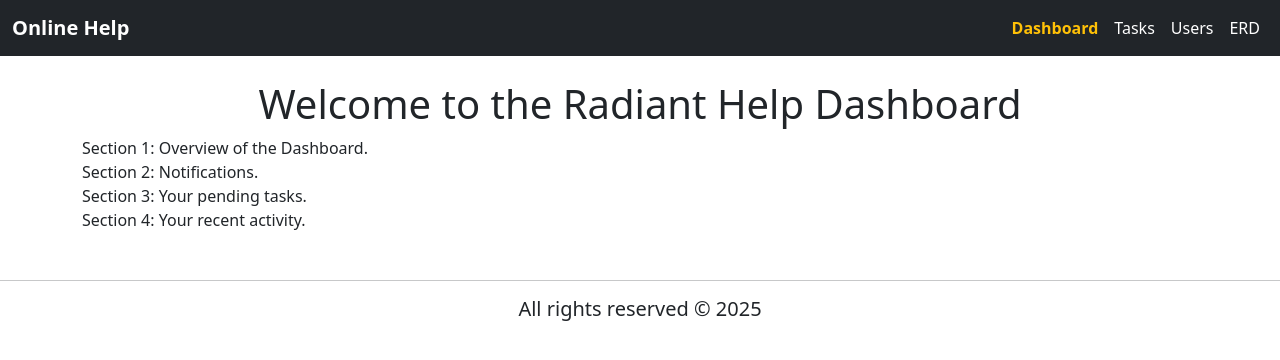
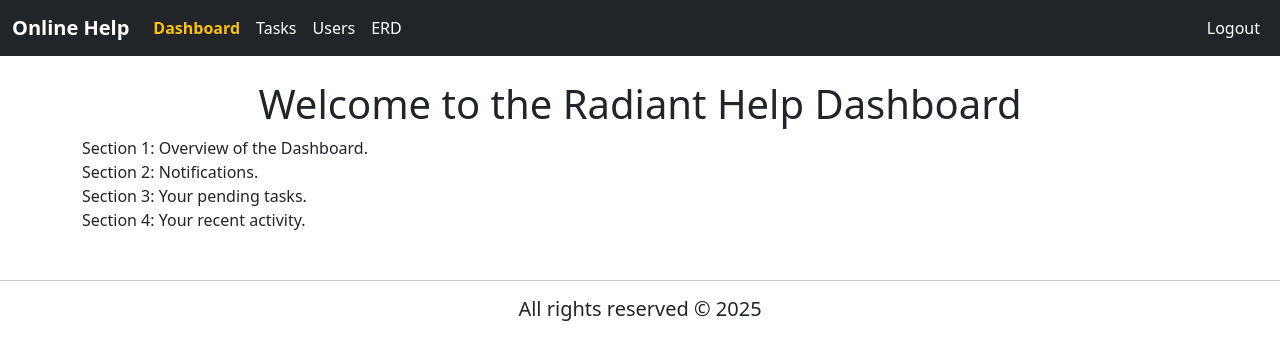
Before and after one commit to nathan-rushing/help_dashboard_django, a Django app: page /online_help/ in a window 1280 px wide. Shown: the top 360 px of the page. Run offline with Django 5.2, Linux system fonts and the light colour scheme; a user stored in the database is signed in; parts of the project's set-up code (start-up, migrations or seed data) failed here and were passed over.

Commit message:
navbar with login and logout

```diff
--- a/dashboard/online_help/templates/online_help/navbar.html
+++ b/dashboard/online_help/templates/online_help/navbar.html
@@ -7,7 +7,7 @@
             <span class="navbar-toggler-icon"></span>
         </button>
         <div class="collapse navbar-collapse" id="navbarNav">
-            <ul class="navbar-nav ms-auto">
+            <ul class="navbar-nav me-auto">  <!-- "me-auto" aligns the left items to the left -->
                 <li class="nav-item">
                     <a class="nav-link {% if request.resolver_match.url_name == 'home' %}active{% endif %}" href="{% url 'online_help:home' %}">Dashboard</a>
                 </li>
@@ -21,6 +21,19 @@
                     <a class="nav-link {% if request.resolver_match.url_name == 'erd' %}active{% endif %}" href="{% url 'online_help:erd' %}">ERD</a>
                 </li>
             </ul>
+
+            <!-- Right-aligned section for Logout/Login -->
+            <ul class="navbar-nav ml-auto"> <!-- "ml-auto" aligns this to the right -->
+                {% if request.user.is_authenticated %}
+                    <li class="nav-item">
+                        <a class="nav-link" href="{% url 'online_help:logout' %}">Logout</a>
+                    </li>
+                {% else %}
+                    <li class="nav-item">
+                        <a class="nav-link {% if request.resolver_match.url_name == 'login' %}active{% endif %}" href="{% url 'online_help:login' %}">Login</a>
+                    </li>
+                {% endif %}
+            </ul>
         </div>
     </div>
 </nav>
```
Also changed, not shown: dashboard/db.sqlite3.
